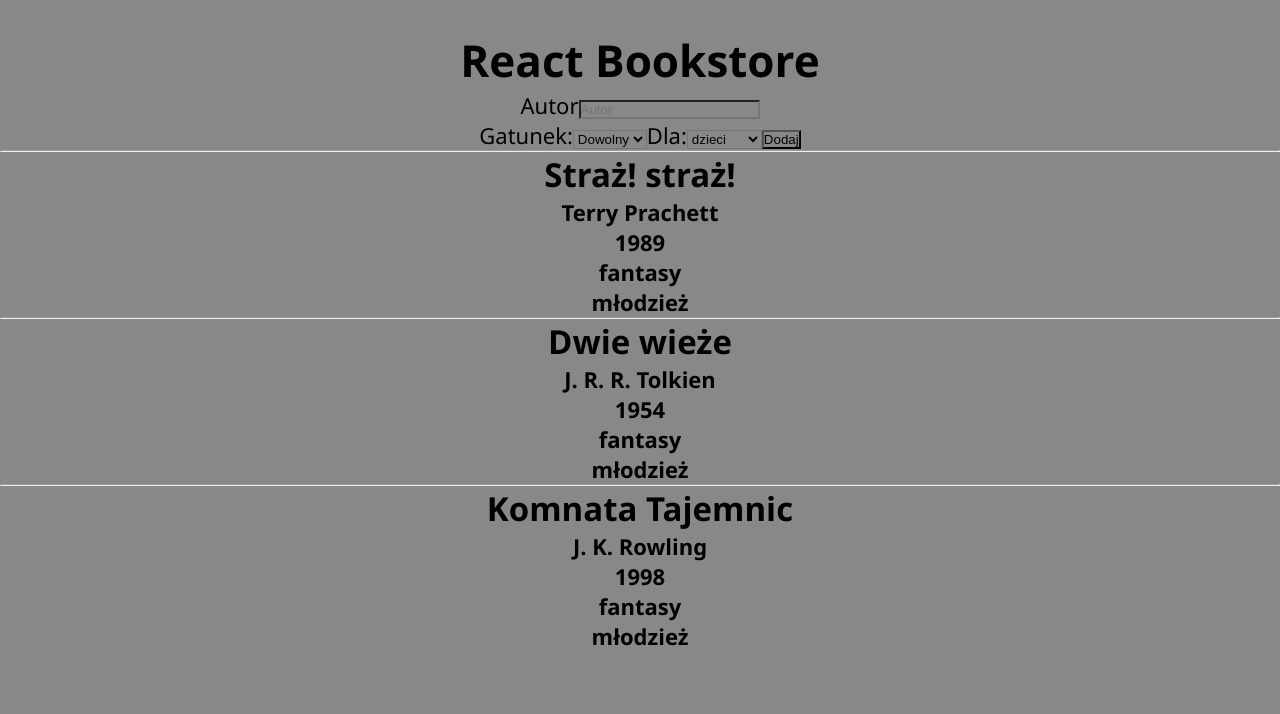
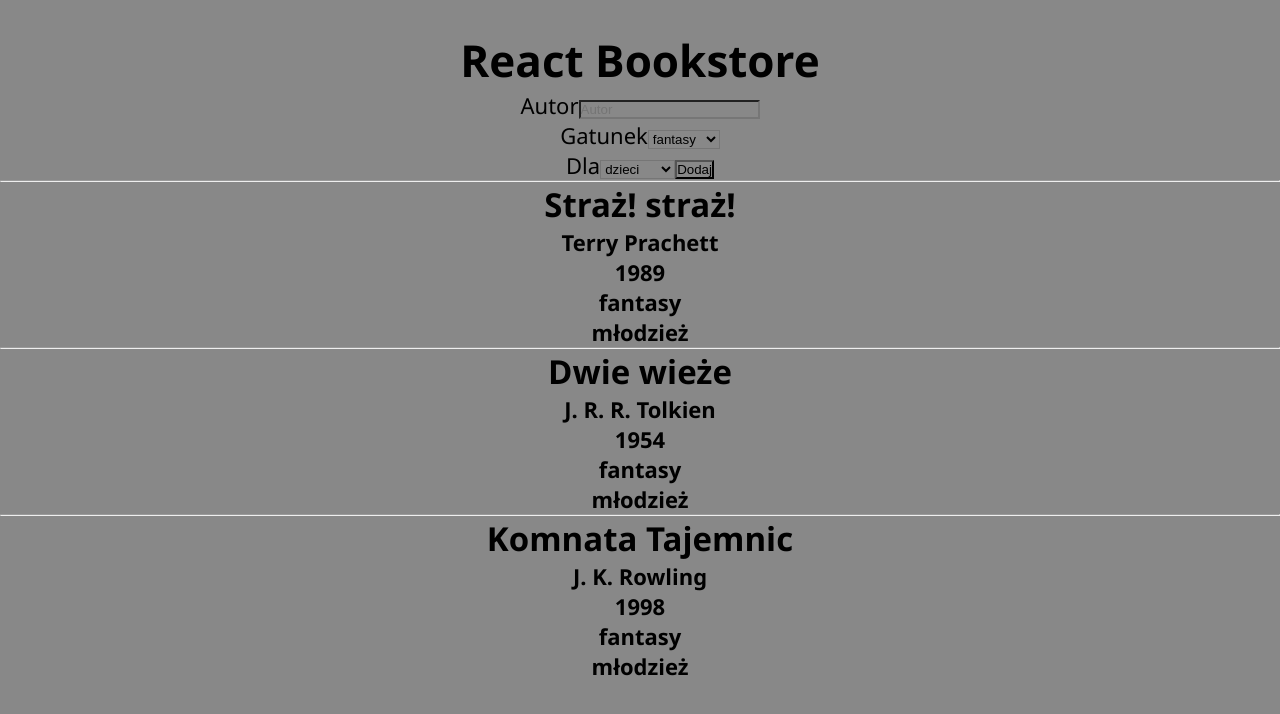
Before and after one commit to BlackH3art/Bookstore-project, a React (Vite) app: page / in a window 1280 px wide. Shown: the top 714 px of the page. Built offline with nearby package versions, Linux system fonts and the light colour scheme.

Commit message:
my own hook

```diff
--- a/src/Add.js
+++ b/src/Add.js
@@ -1,14 +1,23 @@
-import React, { useState } from 'react';
+import React, { useState, useEffect } from 'react';
+
+import useDropdown from './useDropdown';
 
 export const Add = () => {
 
-  const [author, setAuthor] = useState("")
-  const [genre, setGenre] = useState("")
-  const [audience, setAudience] = useState("")
+  const [author, setAuthor] = useState("");
+  // const [genre, setGenre] = useState("");
+  // const [audience, setAudience] = useState("");
 
 
   const genres = ["fantasy", "horror", "kryminał"];
   const audiences = ["dzieci", "młodzież", "dorośli"];
+
+  const [genre, SetGenreDropdown] = useDropdown("", "Gatunek", genres);
+  const [audience, SetAudienceDropdown] = useDropdown("", "Dla", audiences)
+
+  useEffect(() => {
+    console.log("used effect");
+  }, [genre])
 
   return (
     <div>
@@ -23,38 +32,9 @@ export const Add = () => {
           />
         </label>
         <br/>
-        <label htmlFor="genre">
-          Gatunek:
-          <select
-            id="genre"
-            value={genre}
-            onChange={e => setGenre(e.target.value)}
-            onBlur={e => setGenre(e.target.value)}>
-              <option>Dowolny</option>
-              {
-                genres.map( genre => {
-                  return <option key={genre} value={genre}>{genre}</option>
-                })
-              }
-          </select>
-        </label>
-        <label htmlFor="audience">
-          Dla:
-          <select
-            id="audience"
-            value={audience}
-            onChange={e => setAudience(e.target.value)}
-            onBlur={e => setGenre(e.target.value)}>
-
-              {
-                audiences.map(audience => {
-                  return <option key={audience} value={audience}>
-                    {audience}
-                  </option>
-                })
-              }
-            </select>
-        </label>
+        <SetGenreDropdown />
+        <br/>
+        <SetAudienceDropdown />
 
         <button> Dodaj </button>
       </form>
--- /dev/null
+++ b/src/useDropdown.js
@@ -0,0 +1,30 @@
+import React, { useState } from 'react';
+
+const useDropdown = (defaultState, label, options) => {
+  const [state, setState] = useState(defaultState)
+  const id = `use-dropdown-${label}`;
+
+
+  const Dropdown = () => {
+    return (
+      <label htmlFor={id}>
+          {label}
+          <select
+            id={id}
+            value={state}
+            onChange={e => setState(e.target.value)}
+            onBlur={e => setState(e.target.value)}>
+              {
+                options.map( option => {
+                  return <option key={option} value={option}>{option}</option>
+                })
+              }
+          </select>
+        </label>
+    );
+  };
+
+  return [state, Dropdown, setState];
+};
+
+export default useDropdown;
```
